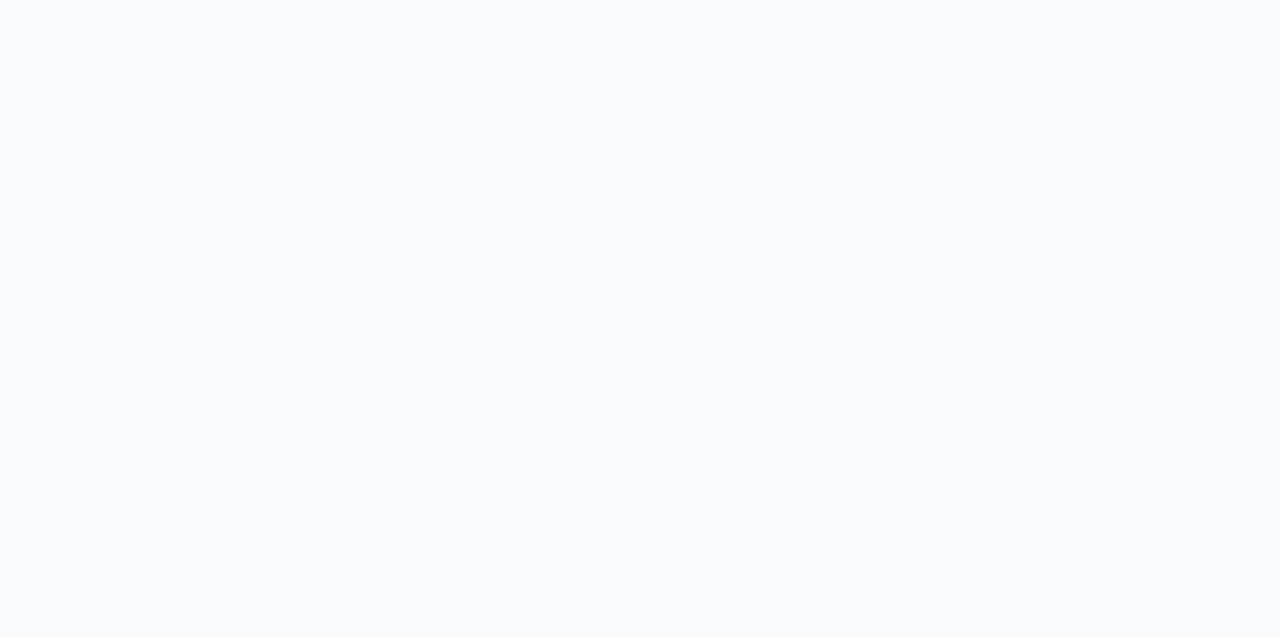
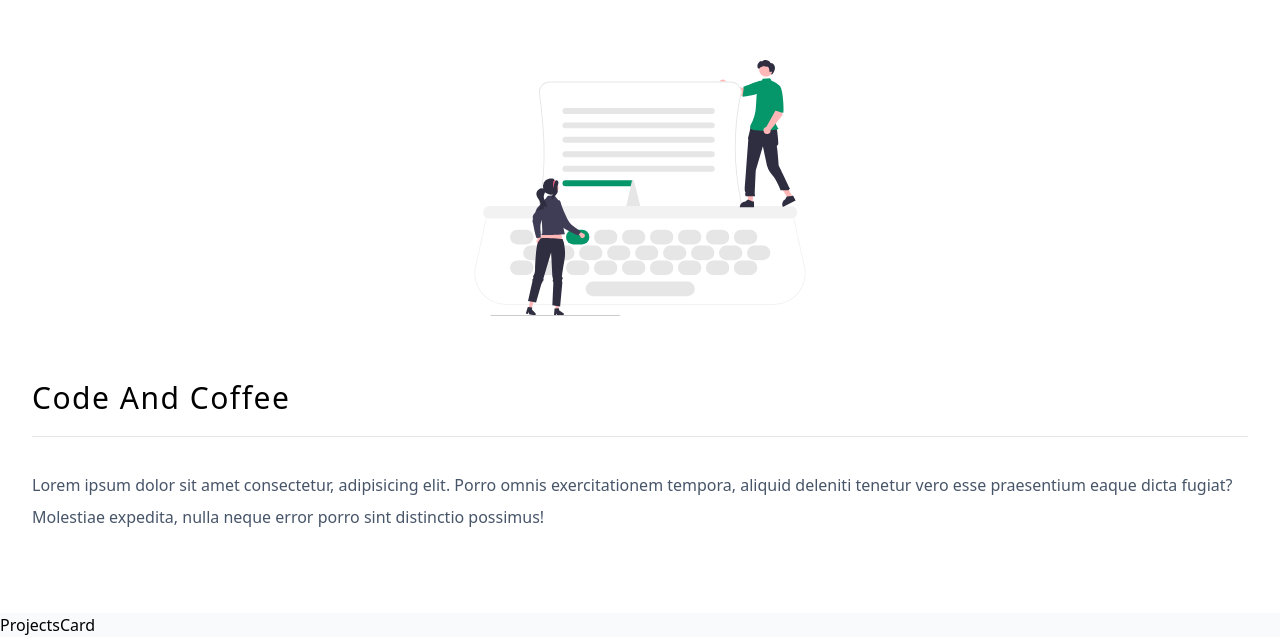
Before and after one commit to workwithraymond/TailWindPortfolio, a React (Vite) app: page / in a window 1280 px wide. Shown: the part 1257-1894 px from the top of the page. Before the commit the page ends 1237 px from the top, so only its background shows below. Built offline with nearby package versions, Linux system fonts and the light colour scheme.

Commit message:
new commit

```diff
--- a/src/App.jsx
+++ b/src/App.jsx
@@ -1,5 +1,7 @@
+import About from "./components/About";
 import Hero from "./components/Hero";
 import Navbar from "./components/Navbar";
+import ProjectsCard from "./components/ProjectsCard";
 import Skills from "./components/Skills";
 
 const App = () => {
@@ -8,6 +10,8 @@ const App = () => {
    <Navbar/>
    <Hero/>
    <Skills/>
+   <About/>
+   <ProjectsCard/>
    </>
   )
 }
--- /dev/null
+++ b/src/components/About.jsx
@@ -0,0 +1,23 @@
+import aboutSvg from '../assets/about.svg';
+import SectionTitle from './SectionTitle';
+
+const About = () => {
+  return (
+    <section className='bg-white py-20 ' id='about'>
+        <div className='align-element grid md:grid-col-2 items-center gap-16'>
+        <img src={aboutSvg} className='w-full h-64' />
+        <article>
+            <SectionTitle text='code and coffee' />
+            <p className='text-slate-600 mt-8 leading-loose'>
+            Lorem ipsum dolor sit amet consectetur, adipisicing elit. Porro
+            omnis exercitationem tempora, aliquid deleniti tenetur vero esse
+            praesentium eaque dicta fugiat? Molestiae expedita, nulla neque
+            error porro sint distinctio possimus!
+            </p>
+        </article>
+        </div>
+
+    </section>
+  )
+}
+export default About
--- /dev/null
+++ b/src/components/Projects.jsx
@@ -0,0 +1,21 @@
+import ProjectsCard from './ProjectsCard';
+import { projects } from '../data';
+import SectionTitle from './SectionTitle';
+
+const Projects = () => {
+  return (
+    <section className='py-20 align-element' id='projects'>
+      <SectionTitle text='web creations'/>
+      <div className='py-16 grid lg:grid-cols-2 xl:grid-cols-3 gap-8'>
+      {
+        projects.map((project) => {
+          return(
+            <ProjectsCard key={project.id} {...project} />
+          )
+        })
+      }
+      </div>
+    </section>
+  )
+}
+export default Projects
--- /dev/null
+++ b/src/components/ProjectsCard.jsx
@@ -0,0 +1,6 @@
+const ProjectsCard = () => {
+  return (
+    <div>ProjectsCard</div>
+  )
+}
+export default ProjectsCard
```
